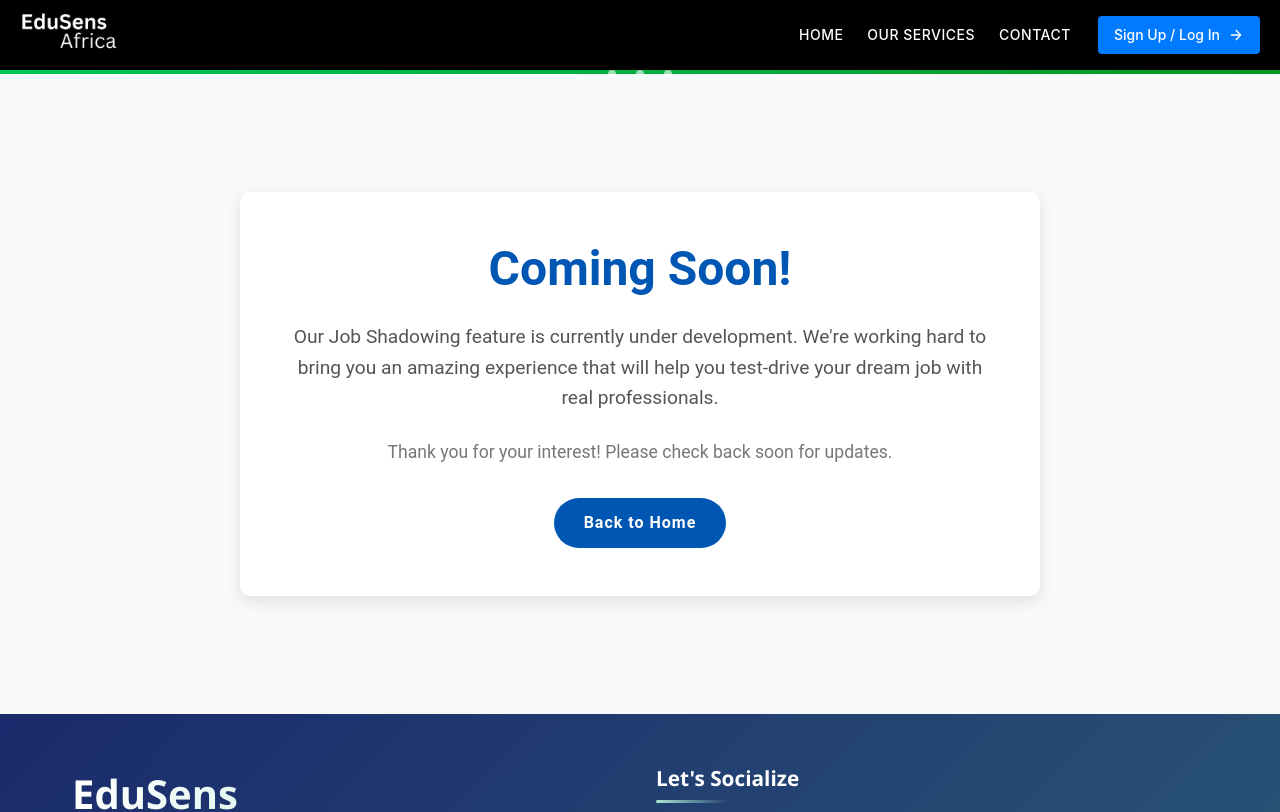
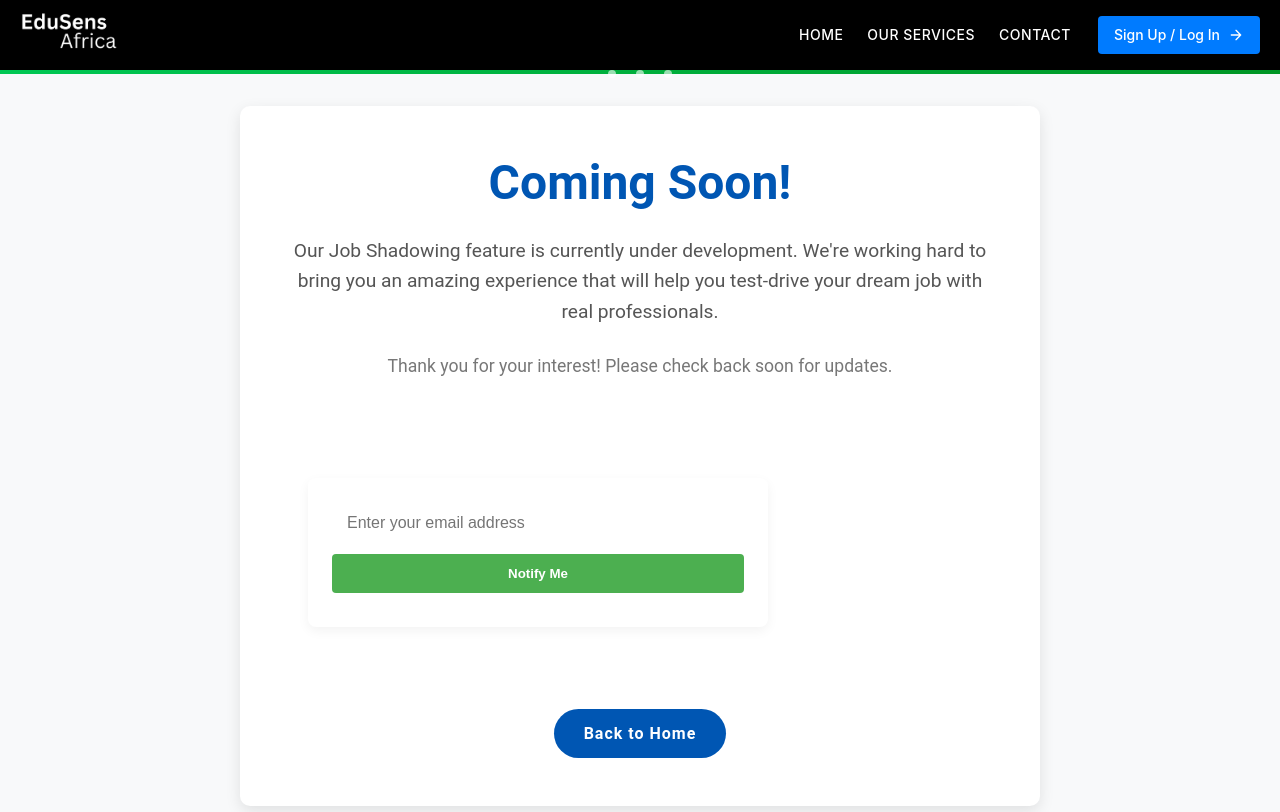
Before and after one commit to BcodezMUJJE/EDUSENS, a React (Create React App) app in the folder edusens/: page /job-shadowing-coming-soon in a window 1280 px wide. Shown: the top 812 px of the page. Built offline with nearby package versions, Linux system fonts and the light colour scheme.

Commit message:
added notification button

```diff
--- a/edusens/src/Components/ComingSoon.css
+++ b/edusens/src/Components/ComingSoon.css
@@ -64,6 +64,82 @@
   box-shadow: 0 5px 15px rgba(0, 0, 0, 0.2);
 }
 
+/* Add these styles to your existing CSS file */
+
+.notify-me-container {
+  margin: 30px 0;
+  padding: 20px;
+  background-color: rgba(255, 255, 255, 0.1);
+  border-radius: 8px;
+  max-width: 500px;
+  width: 100%;
+}
+
+.notify-me-container h3 {
+  margin-top: 0;
+  margin-bottom: 15px;
+  font-size: 1.2rem;
+  color: #fff;
+}
+
+.notify-form .form-group {
+  display: flex;
+  gap: 10px;
+  margin-bottom: 10px;
+}
+
+.notify-form input {
+  flex: 1;
+  padding: 12px 15px;
+  border: none;
+  border-radius: 4px;
+  font-size: 1rem;
+  background-color: rgba(255, 255, 255, 0.9);
+}
+
+.notify-form input.error-input {
+  border: 1px solid #ff6b6b;
+}
+
+.notify-form button {
+  padding: 12px 20px;
+  background-color: #4CAF50;
+  color: white;
+  border: none;
+  border-radius: 4px;
+  cursor: pointer;
+  font-weight: bold;
+  transition: background-color 0.3s;
+  white-space: nowrap;
+}
+
+.notify-form button:hover {
+  background-color: #45a049;
+}
+
+.notify-form button:disabled {
+  background-color: #cccccc;
+  cursor: not-allowed;
+}
+
+.error-message {
+  color: #ff6b6b;
+  margin: 5px 0;
+  font-size: 0.9rem;
+}
+
+.success-message {
+  background-color: rgba(76, 175, 80, 0.2);
+  border-left: 4px solid #4CAF50;
+  padding: 10px 15px;
+  border-radius: 4px;
+}
+
+.success-message p {
+  margin: 0;
+  color: #fff;
+}
+
 @media (max-width: 768px) {
   .coming-soon-content {
     padding: 2rem;
@@ -77,3 +153,13 @@
     font-size: 1rem;
   }
 }
+
+@media (max-width: 500px) {
+  .notify-form .form-group {
+    flex-direction: column;
+  }
+
+  .notify-form button {
+    width: 100%;
+  }
+}
--- a/edusens/src/Components/ComingSoon.js
+++ b/edusens/src/Components/ComingSoon.js
@@ -1,8 +1,52 @@
-import React from 'react';
+import React, { useState } from 'react';
 import { Link } from 'react-router-dom';
 import './ComingSoon.css';
 
 const ComingSoon = () => {
+  const [email, setEmail] = useState('');
+  const [submitted, setSubmitted] = useState(false);
+  const [error, setError] = useState('');
+  const [loading, setLoading] = useState(false);
+
+  const validateEmail = (email) => {
+    const re = /^(([^<>()[\]\\.,;:\s@"]+(\.[^<>()[\]\\.,;:\s@"]+)*)|(".+"))@((\[[0-9]{1,3}\.[0-9]{1,3}\.[0-9]{1,3}\.[0-9]{1,3}\])|(([a-zA-Z\-0-9]+\.)+[a-zA-Z]{2,}))$/;
+    return re.test(String(email).toLowerCase());
+  };
+
+  const handleSubmit = async (e) => {
+    e.preventDefault();
+
+    // Reset states
+    setError('');
+
+    // Validate email
+    if (!email) {
+      setError('Please enter your email address');
+      return;
+    }
+
+    if (!validateEmail(email)) {
+      setError('Please enter a valid email address');
+      return;
+    }
+
+    setLoading(true);
+
+    try {
+      // In a real implementation, you would send this to your backend API
+      // For now, we'll simulate a successful API call
+      await new Promise(resolve => setTimeout(resolve, 1000));
+
+      // Success
+      setSubmitted(true);
+      setEmail('');
+      setLoading(false);
+    } catch (err) {
+      setError('Something went wrong. Please try again later.');
+      setLoading(false);
+    }
+  };
+
   return (
     <div className="coming-soon-container">
       <div className="coming-soon-content">
@@ -15,6 +59,34 @@ const ComingSoon = () => {
         <p className="coming-soon-submessage">
           Thank you for your interest! Please check back soon for updates.
         </p>
+
+        <div className="notify-me-container">
+          <h3>Get Notified When We Launch</h3>
+
+          {submitted ? (
+            <div className="success-message">
+              <p>Thank you for your interest! We'll notify you when we launch.</p>
+            </div>
+          ) : (
+            <form className="notify-form" onSubmit={handleSubmit}>
+              <div className="form-group">
+                <input
+                  type="email"
+                  value={email}
+                  onChange={(e) => setEmail(e.target.value)}
+                  placeholder="Enter your email address"
+                  className={error ? "error-input" : ""}
+                  disabled={loading}
+                />
+                <button type="submit" disabled={loading}>
+                  {loading ? "Submitting..." : "Notify Me"}
+                </button>
+              </div>
+              {error && <p className="error-message">{error}</p>}
+            </form>
+          )}
+        </div>
+
         <Link to="/" className="back-home-button">
           Back to Home
         </Link>
```
